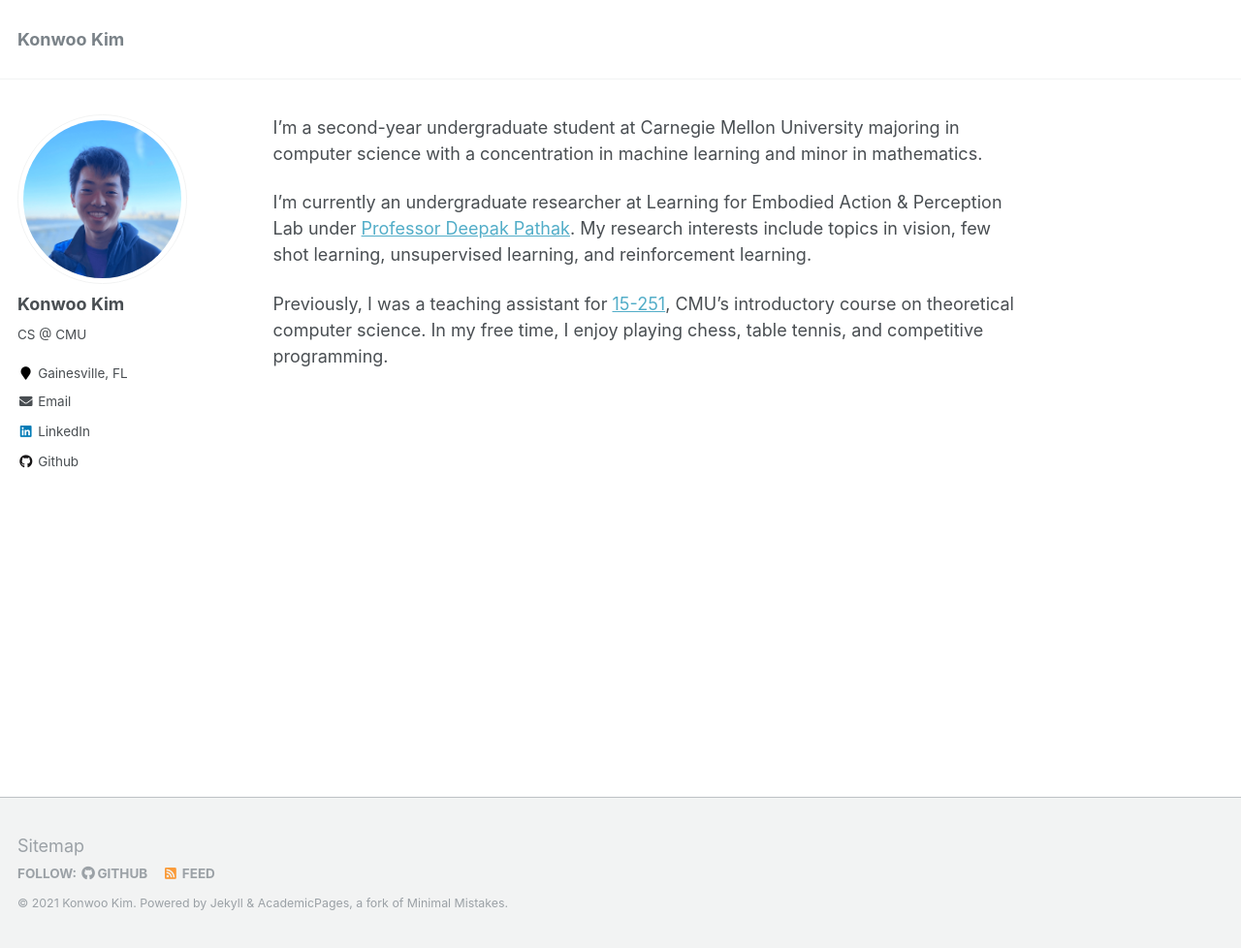
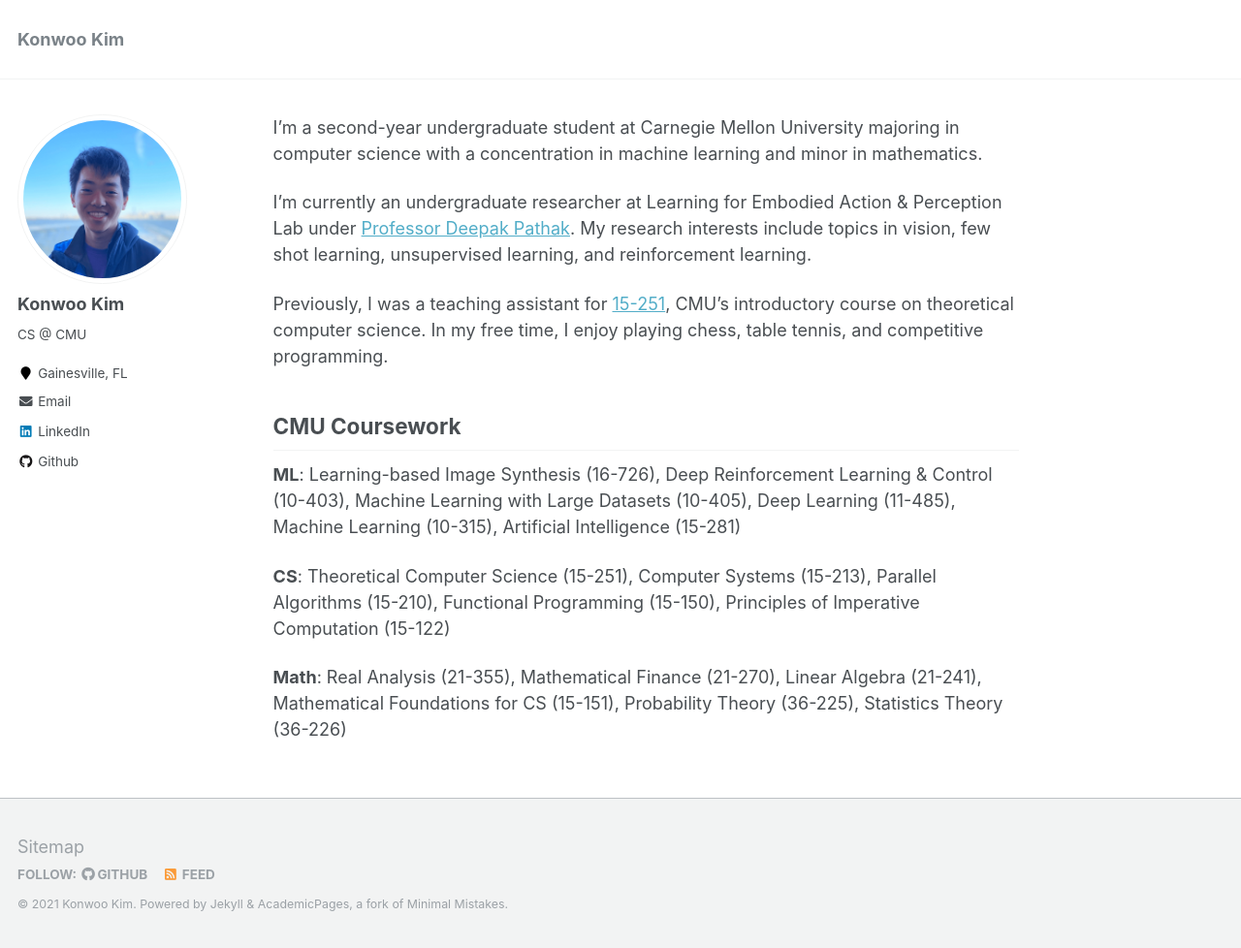
Before and after one commit to konwook/konwook.github.io, a Jekyll site: the page built from _pages/about.md, in a window 1280 px wide and 978 px high. Shown: the whole window at 97% size. Built offline with Jekyll 4.4.1, drawn with Linux system fonts in a browser that asks for light colours.

Commit message:
Update about.md

```diff
--- a/_pages/about.md
+++ b/_pages/about.md
@@ -11,3 +11,11 @@
 I'm currently an undergraduate researcher at Learning for Embodied Action & Perception Lab under [Professor Deepak Pathak](https://www.cs.cmu.edu/~dpathak/). My research interests include topics in vision, few shot learning, unsupervised learning, and reinforcement learning.
 
 Previously, I was a teaching assistant for [15-251](http://www.cs.cmu.edu/~./15251/), CMU's introductory course on theoretical computer science. In my free time, I enjoy playing chess, table tennis, and competitive programming.
+
+## CMU Coursework
+
+**ML**: Learning-based Image Synthesis (16-726), Deep Reinforcement Learning & Control (10-403), Machine Learning with Large Datasets (10-405), Deep Learning (11-485), Machine Learning (10-315), Artificial Intelligence (15-281)
+
+**CS**: Theoretical Computer Science (15-251), Computer Systems (15-213), Parallel Algorithms (15-210), Functional Programming (15-150), Principles of Imperative Computation (15-122)
+
+**Math**: Real Analysis (21-355), Mathematical Finance (21-270), Linear Algebra (21-241), Mathematical Foundations for CS (15-151), Probability Theory (36-225), Statistics Theory (36-226)
```
